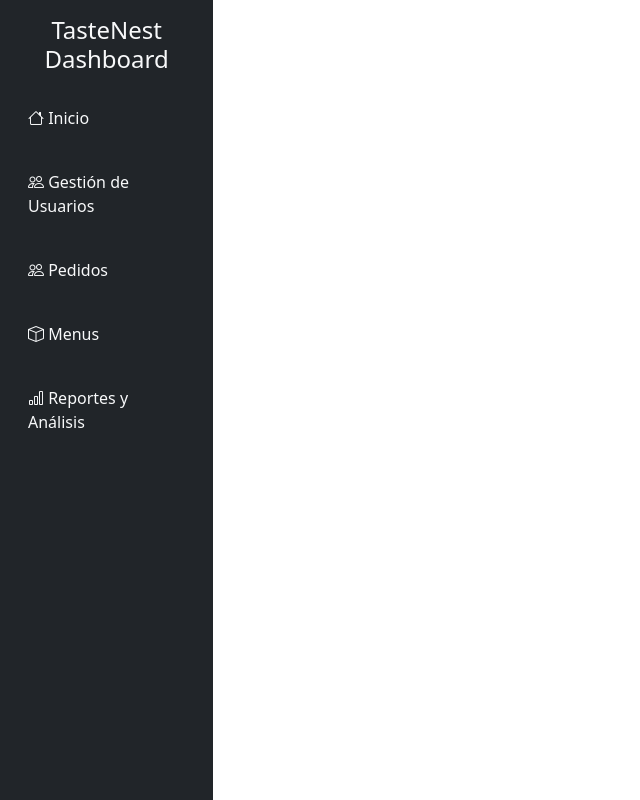
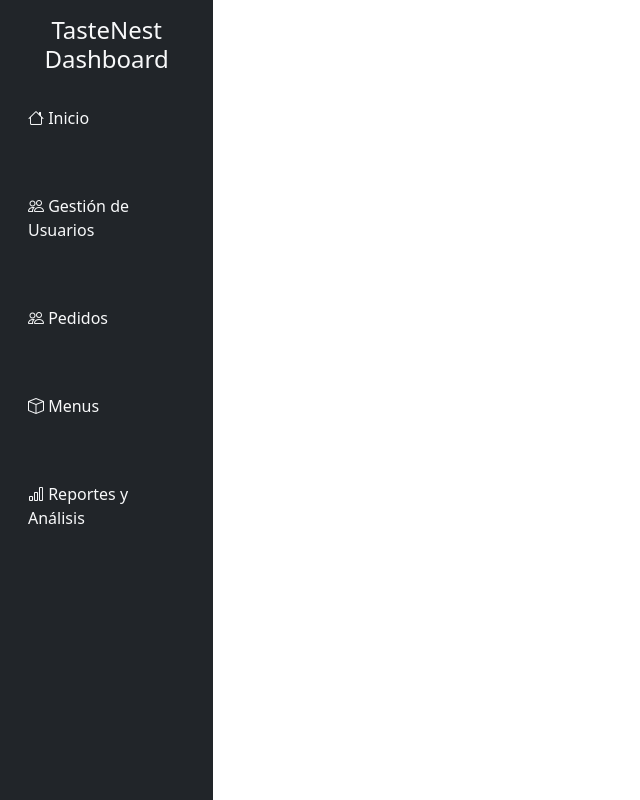
Before and after one commit to Adairowo/TasteNest.github.io, a PHP site: page /admin.html in a window 1280 px wide. Shown: the whole page, without its empty margins (0-640 px from the left). Run offline with PHP 8.4, Linux system fonts and the light colour scheme; some libraries are stand-ins or nearby versions.

Commit message:
Estetica mejora

```diff
--- a/admin.html
+++ b/admin.html
@@ -31,27 +31,27 @@
               <h4 class="text-center text-light py-3">TasteNest Dashboard</h4>
               <ul class="nav flex-column">
                 <li class="nav-item">
-                  <a class="nav-link text-light mb-4 hvr-grow" href="./admin.html">
+                  <a class="nav-link text-light mb-5 hvr-bob hvr-bounce-to-right w-100" href="./admin.html">
                     <i class="bi bi-house"></i> Inicio
                   </a>
                 </li>
                 <li class="nav-item">
-                  <a class="nav-link text-light mb-4 hvr-grow" href="./users.html">
+                  <a class="nav-link text-light mb-5 hvr-bob hvr-bounce-to-right w-100" href="./users.html">
                     <i class="bi bi-people"></i> Gestión de Usuarios
                   </a>
                 </li>
                 <li class="nav-item">
-                  <a class="nav-link text-light mb-4 hvr-grow" href="./pedidos.html">
+                  <a class="nav-link text-light mb-5 hvr-bob hvr-bounce-to-right w-100" href="./pedidos.html">
                     <i class="bi bi-people"></i> Pedidos
                   </a>
                 </li>
                 <li class="nav-item">
-                  <a class="nav-link text-light mb-4 hvr-grow" href="./services.html">
+                  <a class="nav-link text-light mb-5 hvr-bob hvr-bounce-to-right w-100" href="./services.html">
                     <i class="bi bi-box"></i>  Menus
                   </a>
                 </li>
                 <li class="nav-item">
-                  <a class="nav-link text-light mb-4 hvr-grow" href="./stats.html">
+                  <a class="nav-link text-light mb-5 hvr-bob hvr-bounce-to-right w-100" href="./stats.html">
                     <i class="bi bi-bar-chart"></i> Reportes y Análisis
                   </a>
                 </li>
--- a/styles.css
+++ b/styles.css
@@ -206,7 +206,7 @@ header .navbar{
 }
 
 .galeriaseccion .galeriaobjetos:hover .galeriaimg{ /*Voy a darle animacion para cuando pase el mouse*/
-    transform: scale(1.3);
+    /*transform: scale(1.3);*/
 }
 /*SECCION DE CONTACTO ESTILOS */
 .contactoseccion {
```
Also changed, not shown: index.html (+7 -6 lines).
